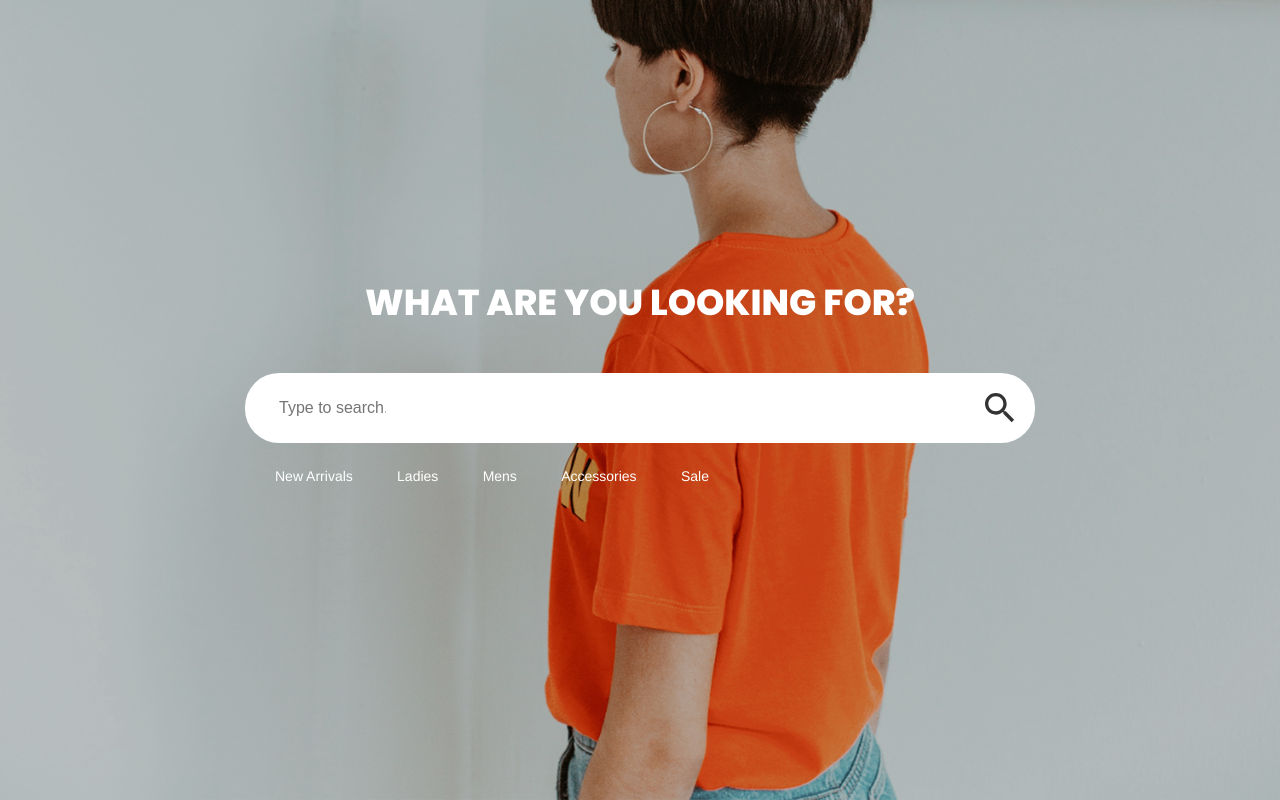
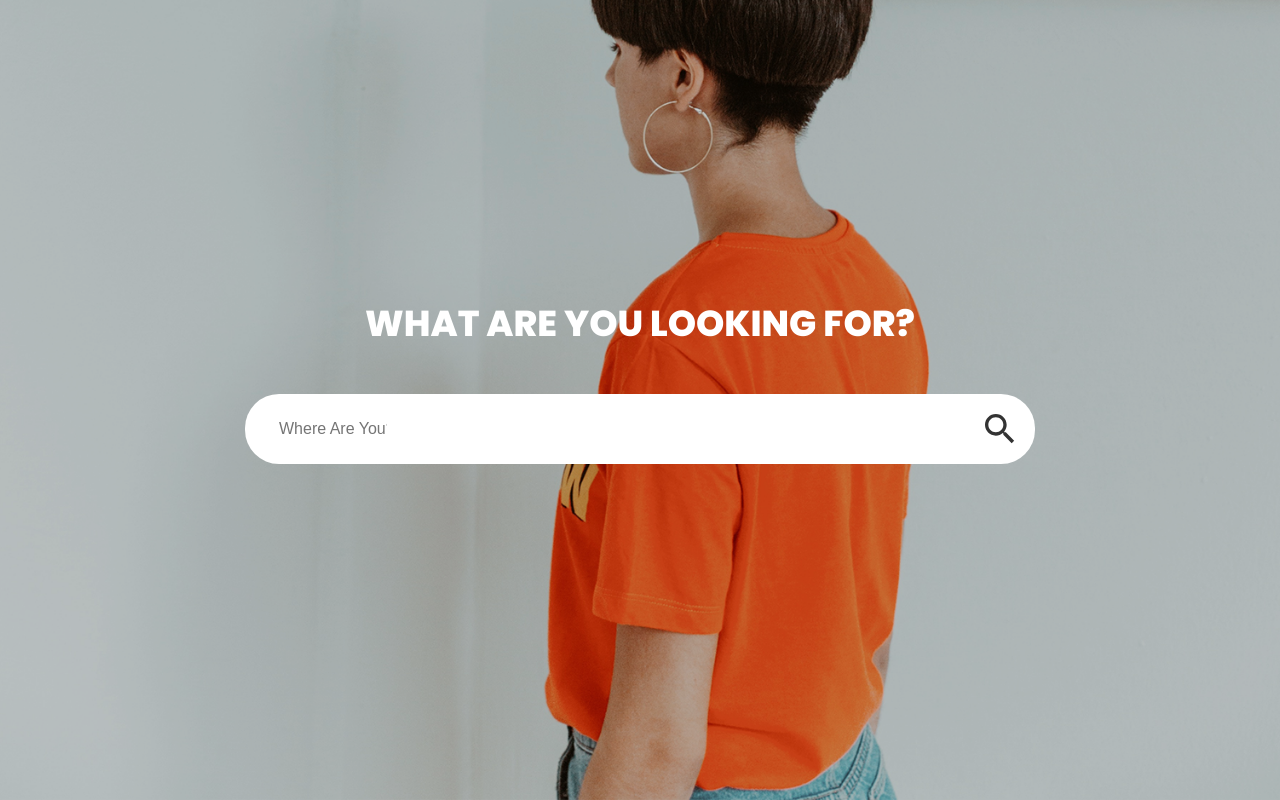
Before and after one commit to STEAM-Center-NYC/10035-Search-Engine-For-Safe-Space-Locations-for-Students-Battling-Mental-Health-Issues, a Flask app: page / in a window 1280 px wide. Run offline with Flask 3, Linux system fonts and the light colour scheme; some libraries are stand-ins or nearby versions.

Commit message:
Small edit to fix search bar.

```diff
--- a/templates/landing.html.jinja
+++ b/templates/landing.html.jinja
@@ -14,7 +14,7 @@
           <legend>WHAT ARE YOU LOOKING FOR?</legend>
           <div class="inner-form">
             <div class="input-field">
-              <input class="form-control" id="choices-text-preset-values" type="text" placeholder="Type to search..." />
+              <input class="form-control" id="choices-text-preset-values" type="text" placeholder="Where Are You?" />
               <button class="btn-search" type="button">
                 <svg xmlns="http://www.w3.org/2000/svg" width="24" height="24" viewBox="0 0 24 24">
                   <path d="M15.5 14h-.79l-.28-.27C15.41 12.59 16 11.11 16 9.5 16 5.91 13.09 3 9.5 3S3 5.91 3 9.5 5.91 16 9.5 16c1.61 0 3.09-.59 4.23-1.57l.27.28v.79l5 4.99L20.49 19l-4.99-5zm-6 0C7.01 14 5 11.99 5 9.5S7.01 5 9.5 5 14 7.01 14 9.5 11.99 14 9.5 14z"></path>
@@ -23,16 +23,12 @@
             </div>
           </div>
           <div class="suggestion-wrap">
-            <span>New Arrivals</span>
-            <span>Ladies</span>
-            <span>Mens</span>
-            <span>Accessories</span>
-            <span>Sale</span>
+            <!-- I will put the Saved locations here when they are able to be added-->
           </div>
         </fieldset>
       </form>
     </div>
-    <script src="js/extention/choices.js"></script>
+    <script src="/static/js/extention/choices.js"></script>
     <script>
       var textPresetVal = new Choices('#choices-text-preset-values',
       {
```
